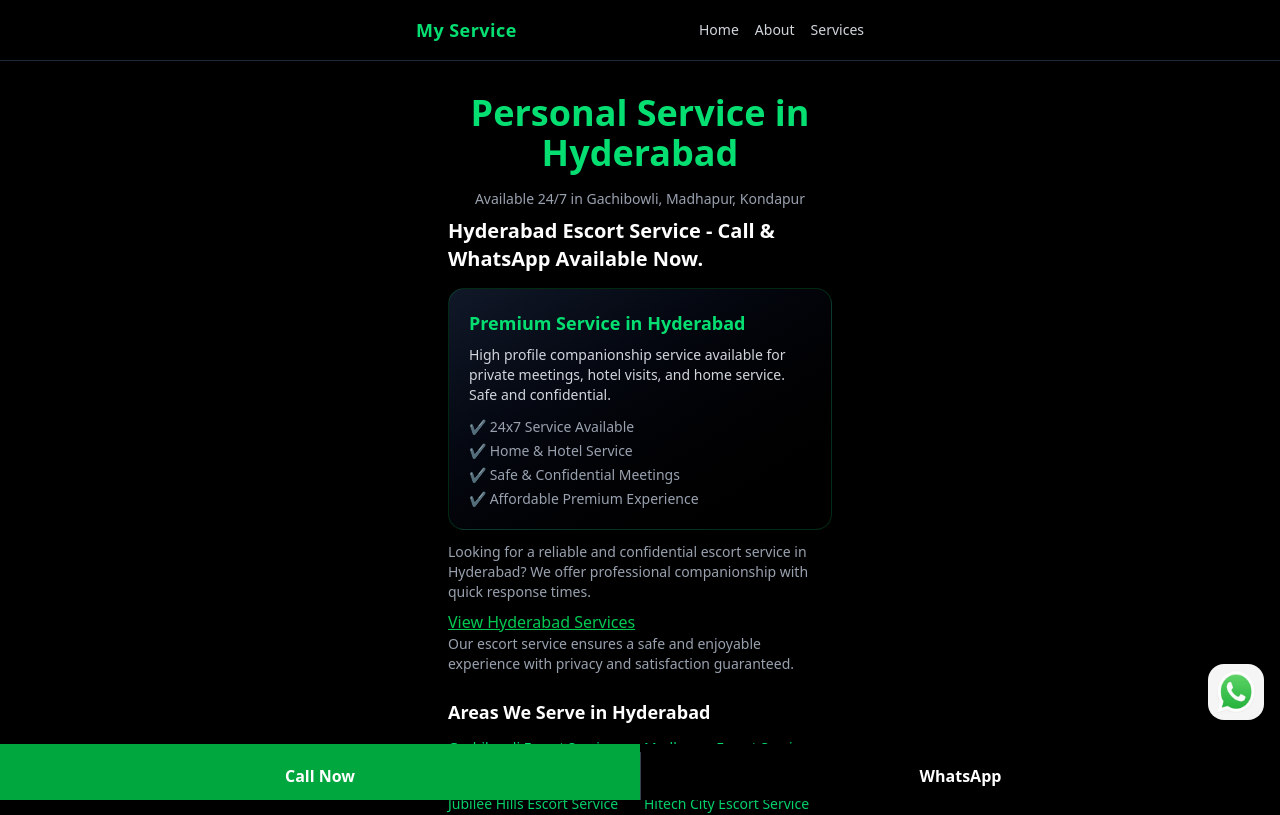
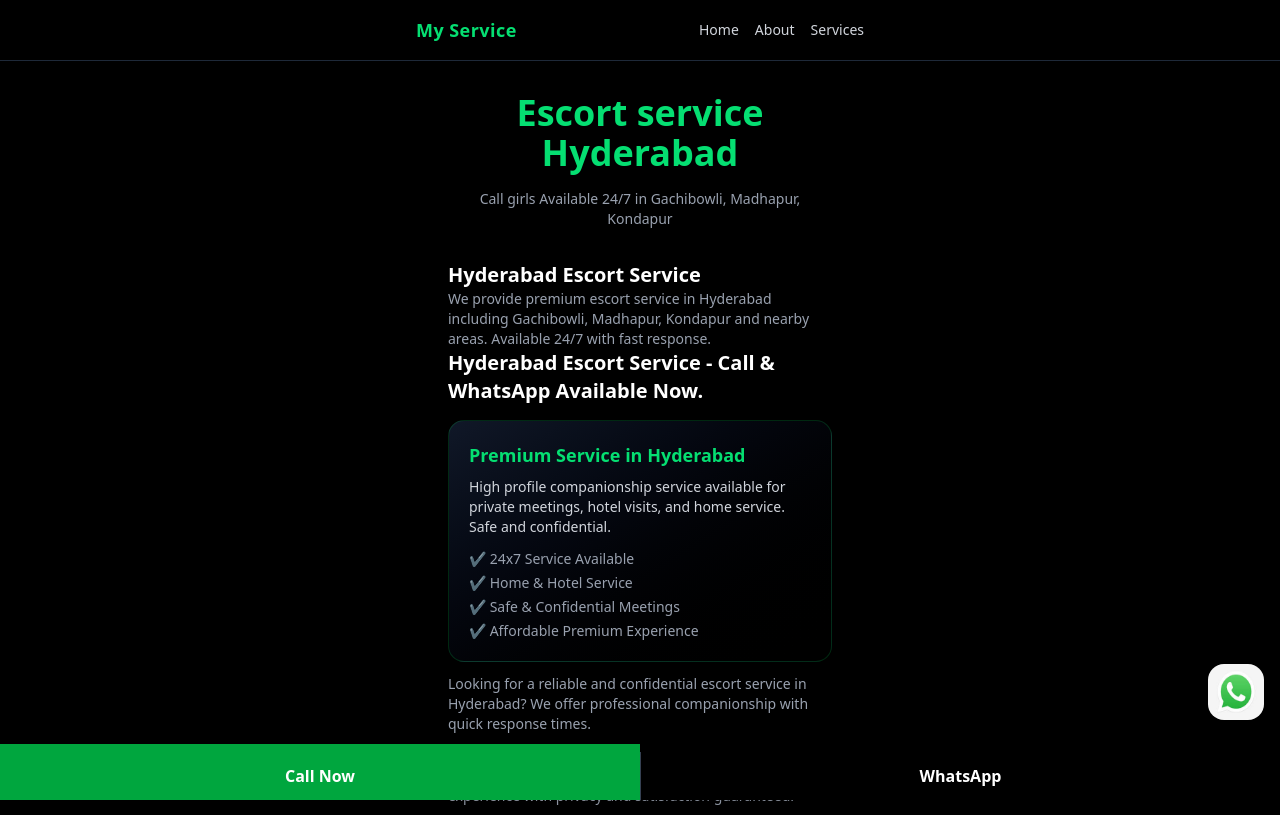
Before and after one commit to kalabhairava01/booking-landing-page, a Next.js app: page / in a window 1280 px wide. Shown: the top 815 px of the page. Built offline with nearby package versions, Linux system fonts and the light colour scheme.

Commit message:
update sitemap + SEO pages + internal linking

```diff
--- a/src/app/HomeClient.js
+++ b/src/app/HomeClient.js
@@ -45,12 +45,19 @@ export default function HomeClient() {
         className="text-center"
       >
         <h1 className="text-3xl md:text-4xl font-bold text-green-400">
-          Personal Service in Hyderabad
+         Escort service Hyderabad
         </h1>
         <p className="text-gray-400 mt-2 text-sm pb-2 pt-2">
-          Available 24/7 in Gachibowli, Madhapur, Kondapur
+          Call girls Available 24/7 in Gachibowli, Madhapur, Kondapur
         </p>
       </motion.div>
+
+      <h2 className="text-xl font-semibold mt-6">Hyderabad Escort Service</h2>
+
+      <p className="text-gray-400 text-sm">
+        We provide premium escort service in Hyderabad including Gachibowli,
+        Madhapur, Kondapur and nearby areas. Available 24/7 with fast response.
+      </p>
 
       {/* MAIN TITLE */}
       <h2 className="text-xl font-semibold leading-snug pb-4">
@@ -90,7 +97,6 @@ export default function HomeClient() {
         Our escort service ensures a safe and enjoyable experience with privacy
         and satisfaction guaranteed.
       </p>
-
 
       {/* 🔥 SEO AREA LINKS */}
       <div className="mt-6">
```
